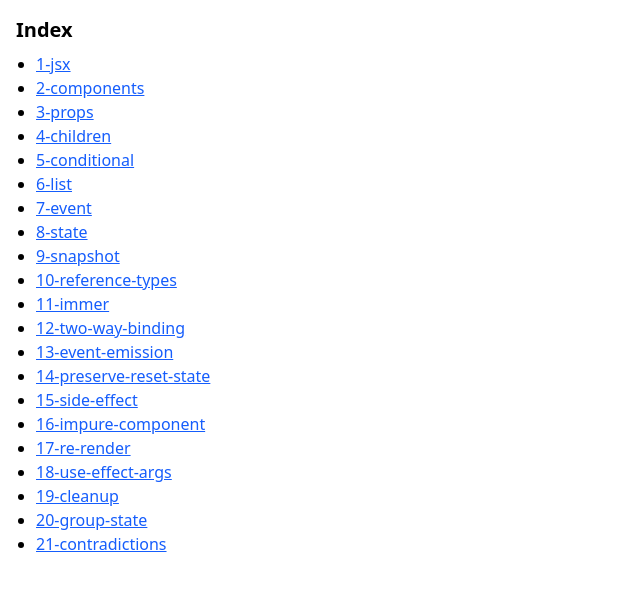
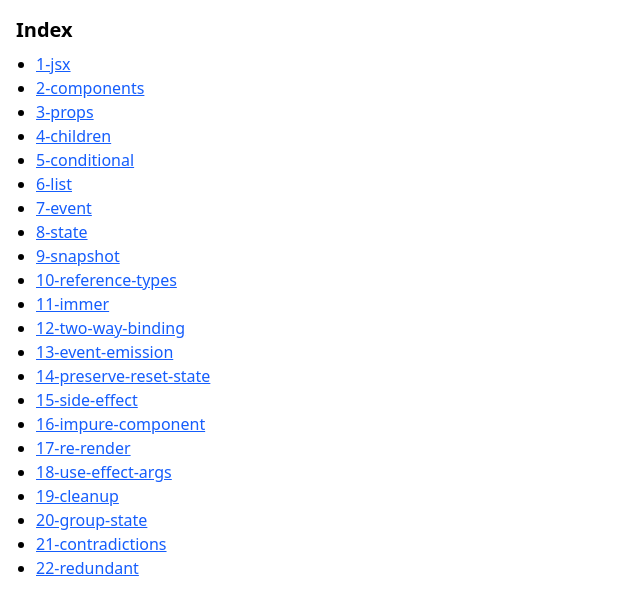
Before and after one commit to nakorncode/workshop, a React (Vite) app in the folder react/: page / in a window 1280 px wide. Shown: the top 612 px of the page, without its empty margins (0-640 px from the left). Built offline with nearby package versions, Linux system fonts and the light colour scheme.

Commit message:
feat: add 22-redundant route and update index with new link

```diff
--- a/react/src/routeTree.gen.ts
+++ b/react/src/routeTree.gen.ts
@@ -16,6 +16,7 @@ import { Route as R6ListRouteImport } from './routes/6-list'
 import { Route as R5ConditionalRouteImport } from './routes/5-conditional'
 import { Route as R4ChildrenRouteImport } from './routes/4-children'
 import { Route as R3PropsRouteImport } from './routes/3-props'
+import { Route as R22RedundantRouteImport } from './routes/22-redundant'
 import { Route as R21ContradictionsRouteImport } from './routes/21-contradictions'
 import { Route as R20GroupStateRouteImport } from './routes/20-group-state'
 import { Route as R2ComponentsRouteImport } from './routes/2-components'
@@ -65,6 +66,11 @@ const R4ChildrenRoute = R4ChildrenRouteImport.update({
 const R3PropsRoute = R3PropsRouteImport.update({
   id: '/3-props',
   path: '/3-props',
+  getParentRoute: () => rootRouteImport,
+} as any)
+const R22RedundantRoute = R22RedundantRouteImport.update({
+  id: '/22-redundant',
+  path: '/22-redundant',
   getParentRoute: () => rootRouteImport,
 } as any)
 const R21ContradictionsRoute = R21ContradictionsRouteImport.update({
@@ -159,6 +165,7 @@ export interface FileRoutesByFullPath {
   '/2-components': typeof R2ComponentsRoute
   '/20-group-state': typeof R20GroupStateRoute
   '/21-contradictions': typeof R21ContradictionsRoute
+  '/22-redundant': typeof R22RedundantRoute
   '/3-props': typeof R3PropsRoute
   '/4-children': typeof R4ChildrenRoute
   '/5-conditional': typeof R5ConditionalRoute
@@ -183,6 +190,7 @@ export interface FileRoutesByTo {
   '/2-components': typeof R2ComponentsRoute
   '/20-group-state': typeof R20GroupStateRoute
   '/21-contradictions': typeof R21ContradictionsRoute
+  '/22-redundant': typeof R22RedundantRoute
   '/3-props': typeof R3PropsRoute
   '/4-children': typeof R4ChildrenRoute
   '/5-conditional': typeof R5ConditionalRoute
@@ -208,6 +216,7 @@ export interface FileRoutesById {
   '/2-components': typeof R2ComponentsRoute
   '/20-group-state': typeof R20GroupStateRoute
   '/21-contradictions': typeof R21ContradictionsRoute
+  '/22-redundant': typeof R22RedundantRoute
   '/3-props': typeof R3PropsRoute
   '/4-children': typeof R4ChildrenRoute
   '/5-conditional': typeof R5ConditionalRoute
@@ -234,6 +243,7 @@ export interface FileRouteTypes {
     | '/2-components'
     | '/20-group-state'
     | '/21-contradictions'
+    | '/22-redundant'
     | '/3-props'
     | '/4-children'
     | '/5-conditional'
@@ -258,6 +268,7 @@ export interface FileRouteTypes {
     | '/2-components'
     | '/20-group-state'
     | '/21-contradictions'
+    | '/22-redundant'
     | '/3-props'
     | '/4-children'
     | '/5-conditional'
@@ -282,6 +293,7 @@ export interface FileRouteTypes {
     | '/2-components'
     | '/20-group-state'
     | '/21-contradictions'
+    | '/22-redundant'
     | '/3-props'
     | '/4-children'
     | '/5-conditional'
@@ -307,6 +319,7 @@ export interface RootRouteChildren {
   R2ComponentsRoute: typeof R2ComponentsRoute
   R20GroupStateRoute: typeof R20GroupStateRoute
   R21ContradictionsRoute: typeof R21ContradictionsRoute
+  R22RedundantRoute: typeof R22RedundantRoute
   R3PropsRoute: typeof R3PropsRoute
   R4ChildrenRoute: typeof R4ChildrenRoute
   R5ConditionalRoute: typeof R5ConditionalRoute
@@ -365,6 +378,13 @@ declare module '@tanstack/react-router' {
       path: '/3-props'
       fullPath: '/3-props'
       preLoaderRoute: typeof R3PropsRouteImport
+      parentRoute: typeof rootRouteImport
+    }
+    '/22-redundant': {
+      id: '/22-redundant'
+      path: '/22-redundant'
+      fullPath: '/22-redundant'
+      preLoaderRoute: typeof R22RedundantRouteImport
       parentRoute: typeof rootRouteImport
     }
     '/21-contradictions': {
@@ -491,6 +511,7 @@ const rootRouteChildren: RootRouteChildren = {
   R2ComponentsRoute: R2ComponentsRoute,
   R20GroupStateRoute: R20GroupStateRoute,
   R21ContradictionsRoute: R21ContradictionsRoute,
+  R22RedundantRoute: R22RedundantRoute,
   R3PropsRoute: R3PropsRoute,
   R4ChildrenRoute: R4ChildrenRoute,
   R5ConditionalRoute: R5ConditionalRoute,
--- /dev/null
+++ b/react/src/routes/22-redundant.tsx
@@ -0,0 +1,56 @@
+import { createFileRoute } from '@tanstack/react-router'
+import { useState } from 'react'
+
+export const Route = createFileRoute('/22-redundant')({
+  component: RouteComponent,
+})
+
+function RouteComponent() {
+  return (
+    <>
+      <BadStructure></BadStructure>
+      <hr className="my-4"/>
+      <GoodStructure></GoodStructure>
+    </>
+  )
+}
+
+// ⚠️ ถึงแม้ว่าจะใช้งานได้ แต่มีการเรียก setFullName มากเกินไปโดยไม่จำเป็น
+function BadStructure() {
+  const [firstName, setFirstName] = useState('')
+  const [lastName, setLastName] = useState('')
+  const [fullName, setFullName] = useState('')
+  function onFirstNameChange(e: React.ChangeEvent<HTMLInputElement>) {
+    setFirstName(e.target.value)
+    setFullName(`${e.target.value} ${lastName}`)
+  }
+  function onLastNameChange(e: React.ChangeEvent<HTMLInputElement>) {
+    setLastName(e.target.value)
+    setFullName(`${firstName} ${e.target.value}`)
+  }
+  return (
+    <>
+      <h2 className="font-bold mb-1">Name: {fullName}</h2>
+      <div className="space-x-1">
+        <input value={firstName} onChange={onFirstNameChange} className="border border-gray-300 px-2 py-1 rounded" placeholder="First name" />
+        <input value={lastName} onChange={onLastNameChange} className="border border-gray-300 px-2 py-1 rounded" placeholder="Last name" />
+      </div>
+    </>
+  )
+}
+
+// ✅ เนื่องจาก Re-render จะมีการรัน Function ใหม่ทั้งหมดอยู่แล้ว เราจึงเพิ่ม Logic สำหรับรองรับการเปลี่ยนแปลงบางส่วนไว้ได้เลย
+function GoodStructure() {
+  const [firstName, setFirstName] = useState('')
+  const [lastName, setLastName] = useState('')
+  const fullName = `${firstName} ${lastName}`
+  return (
+    <>
+      <h2 className="font-bold mb-1">Name: {fullName}</h2>
+      <div className="space-x-1">
+        <input value={firstName} onChange={e => setFirstName(e.target.value)} className="border border-gray-300 px-2 py-1 rounded" placeholder="First name" />
+        <input value={lastName} onChange={e => setLastName(e.target.value)} className="border border-gray-300 px-2 py-1 rounded" placeholder="Last name" />
+      </div>
+    </>
+  )
+}
--- a/react/src/routes/index.tsx
+++ b/react/src/routes/index.tsx
@@ -30,6 +30,7 @@ function App() {
         <li><a href="/19-cleanup" className="underline text-blue-600">19-cleanup</a></li>
         <li><a href="/20-group-state" className="underline text-blue-600">20-group-state</a></li>
         <li><a href="/21-contradictions" className="underline text-blue-600">21-contradictions</a></li>
+        <li><a href="/22-redundant" className="underline text-blue-600">22-redundant</a></li>
       </ul>
     </>
   )
```
